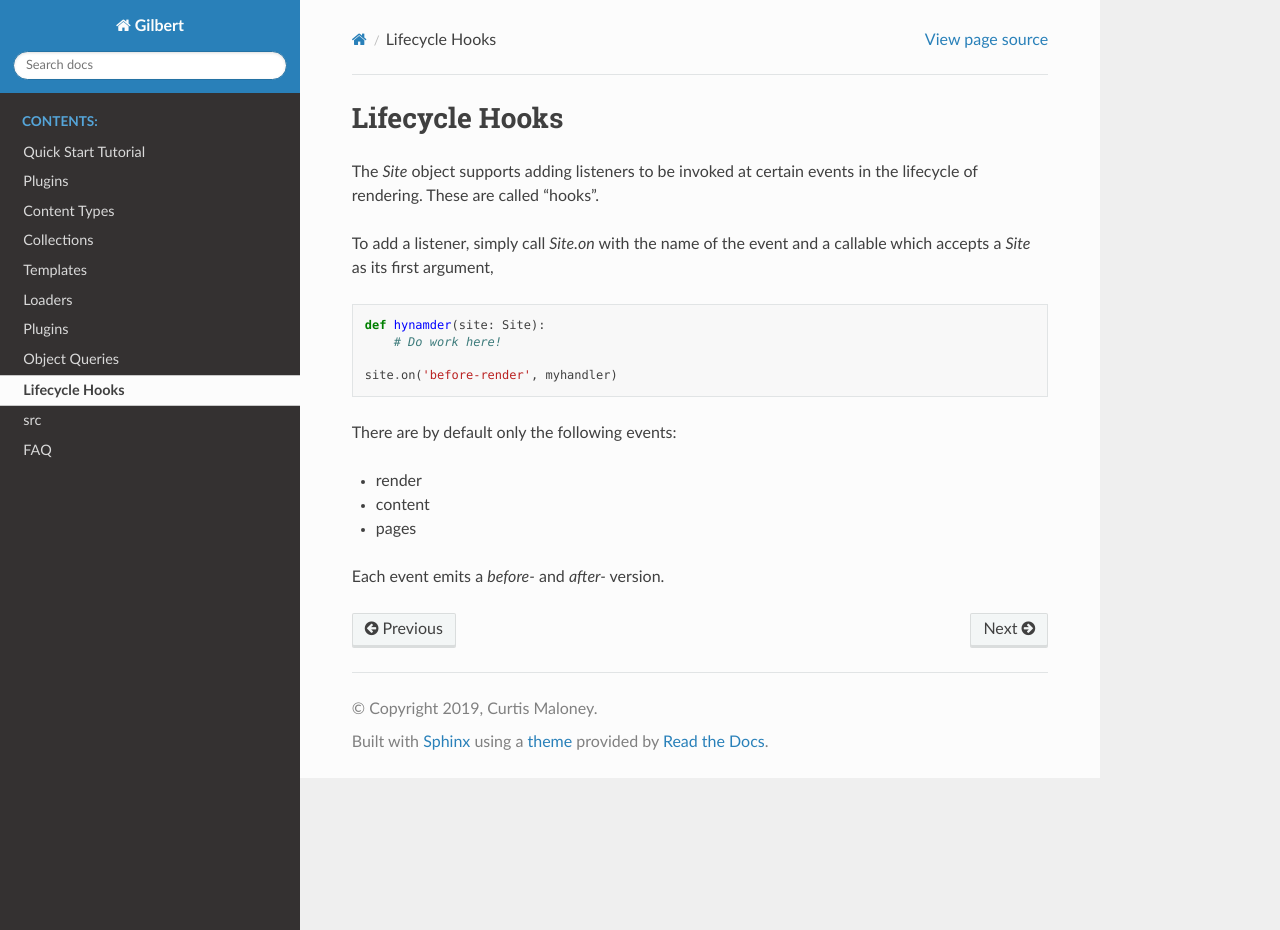
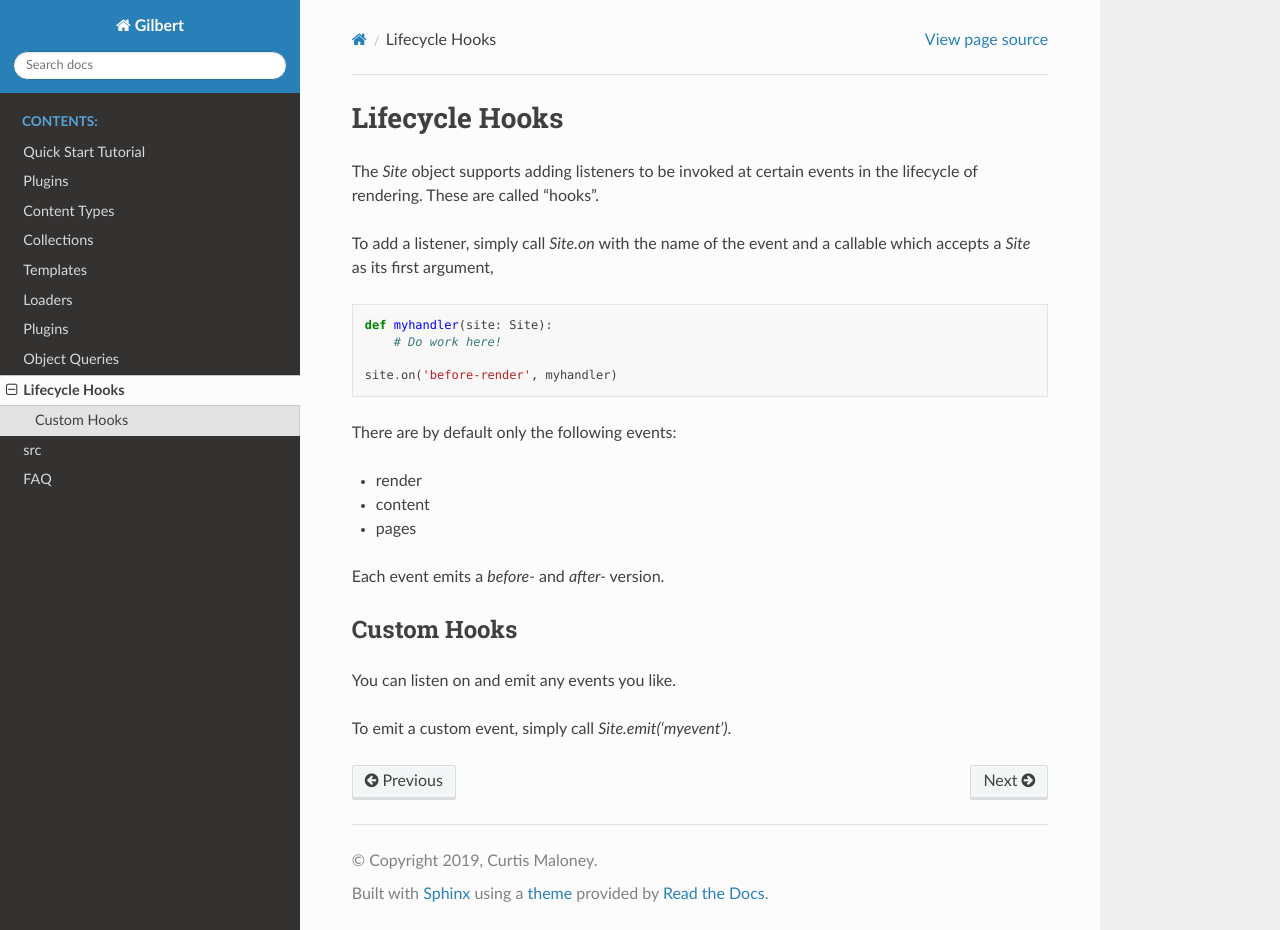
Before and after one commit to funkybob/gilbert, a Sphinx documentation site: the page built from docs/hooks.rst, in a window 1280 px wide and 930 px high. Built offline with Sphinx 7.4.7 and the Read the Docs theme 2.0.0, drawn with Linux system fonts in a browser that asks for light colours.

Commit message:
Add custom hooks note.

```diff
--- a/docs/hooks.rst
+++ b/docs/hooks.rst
@@ -9,7 +9,7 @@ callable which accepts a `Site` as its first argument,
 
 .. code-block:: python
 
-   def hynamder(site: Site):
+   def myhandler(site: Site):
        # Do work here!
 
    site.on('before-render', myhandler)
@@ -22,3 +22,11 @@ There are by default only the following events:
 - pages
 
 Each event emits a `before-` and `after-` version.
+
+
+Custom Hooks
+------------
+
+You can listen on and emit any events you like.
+
+To emit a custom event, simply call `Site.emit('myevent')`.
```
